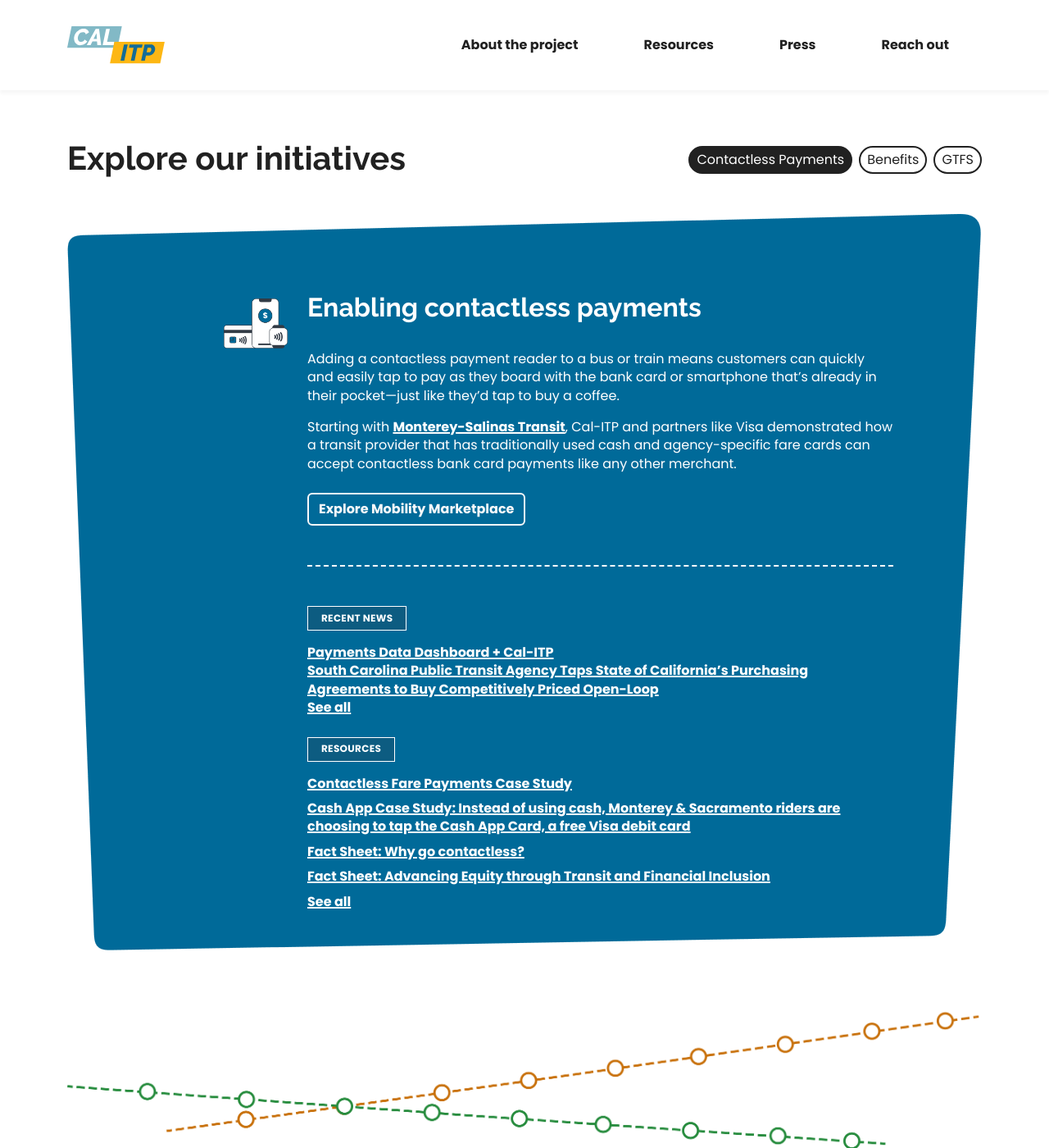
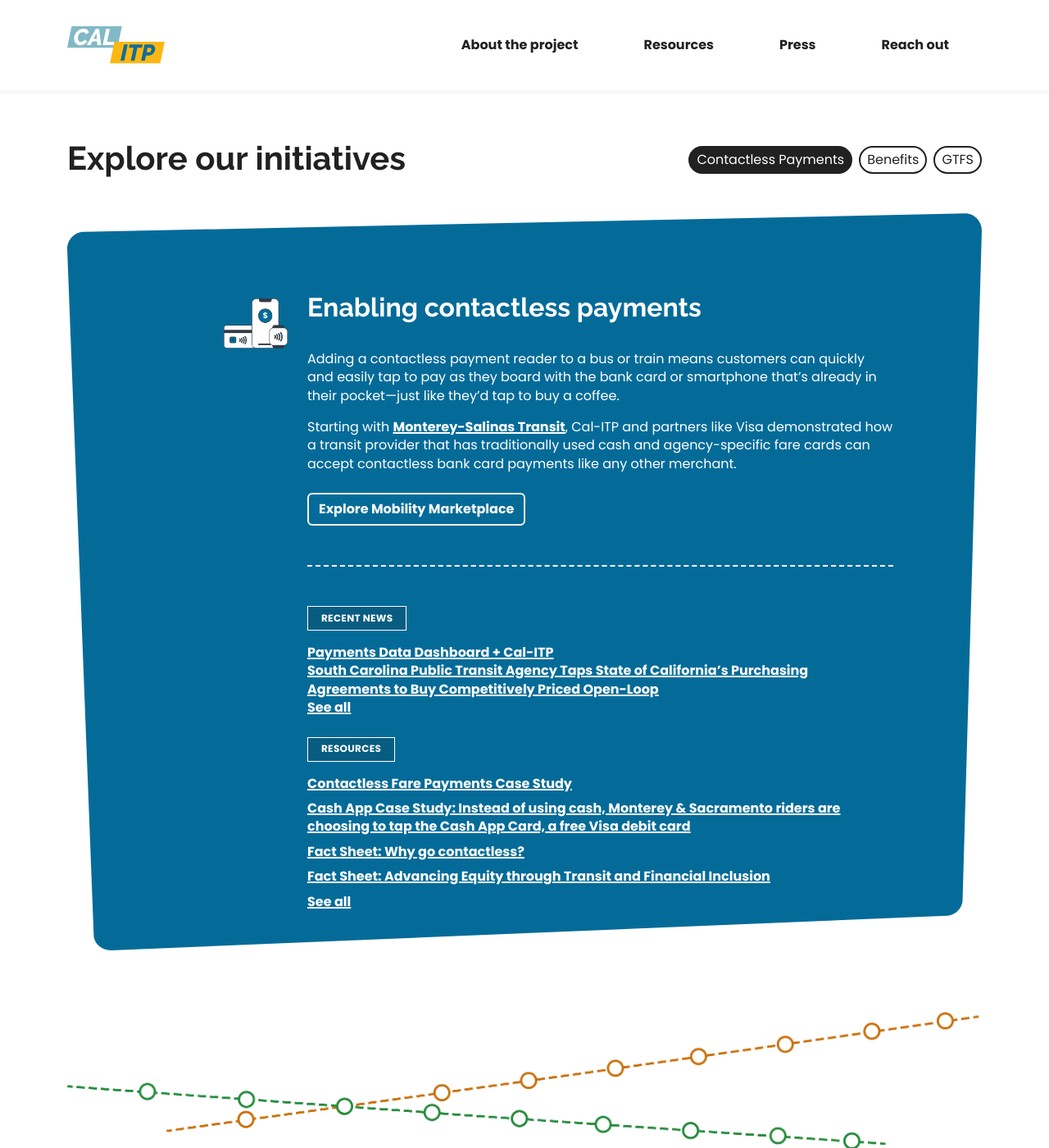
Before and after one commit to cal-itp/calitp.org, a Jekyll site: the page built from src/index.html, in a window 1280 px wide and 1400 px high, scrolled down 1939 px. Shown: the whole window at 82% size. Built offline with Jekyll 4.4.1, drawn with Linux system fonts in a browser that asks for light colours.

Commit message:
fix(rhombus): use clip-path svg with rounded corners for all pages

```diff
--- /dev/null
+++ b/src/_includes/clipped.html
@@ -0,0 +1,3 @@
+<svg class="position-absolute">
+  <clipPath id="my-clip-path" clipPathUnits="objectBoundingBox"><path d="M0,0.081 C-0.001,0.051,0.007,0.026,0.018,0.026 L0.981,0 C0.992,0,1,0.025,1,0.055 L0.981,0.902 C0.981,0.928,0.973,0.949,0.963,0.95 L0.042,1 C0.033,1,0.025,0.98,0.024,0.953 L0,0.081"></path></clipPath>
+</svg>
--- a/src/_includes/initiatives.html
+++ b/src/_includes/initiatives.html
@@ -1,3 +1,7 @@
+<svg class="position-absolute">
+  <clipPath id="my-clip-path" clipPathUnits="objectBoundingBox"><path d="M0,0.048 C0,0.036,0.008,0.025,0.018,0.025 L0.982,0 C0.992,0,1,0.011,1,0.023 L0.979,0.931 C0.979,0.942,0.972,0.952,0.962,0.953 L0.048,1 C0.038,1,0.029,0.991,0.029,0.979 L0,0.048"></path></clipPath>
+</svg>
+
 <div class="row d-flex justify-content-between">
   <div class="col-12 col-lg-6">
     <h2 class="h1 text-center text-lg-start">Explore our initiatives</h2>
@@ -27,14 +31,14 @@
 <div class="tab-content " id="pills-tabContent">
   {% for initiative in site.data.initiatives %}
     <div
-      class="tab-pane fade rhombus-parent {{ initiative.active }}"
+      class="tab-pane fade {{ initiative.active }}"
       id="pills-{{ initiative.slug }}"
       role="tabpanel"
       aria-labelledby="pills-{{ initiative.slug }}-tab"
       tabindex="0">
       <div
         id="{{ initiative.id }}"
-        class="px-5 px-md-3 py-5 my-4 rhombus-1"
+        class="px-5 px-md-3 py-5 my-4 clipped"
         style=" background-color: var({{ initiative.class }})">
         <div class="row pt-5">
           <picture class="col-12 col-md-2 col-lg-2 offset-md-1 d-flex justify-content-md-end align-self-md-start justify-content-center">
--- a/src/index.html
+++ b/src/index.html
@@ -141,8 +141,16 @@
   </div>
 </section>
 
-<section class="row justify-content-md-center mt-5 mb-5 pb-5 rhombus-parent">
-  <div class="background-slate-5 shadow pt-3 pt-md-5 px-3 col-md-4 col-12 text-center rhombus-2">
+<svg class="position-absolute">
+  <clipPath id="my-clip-path-start" clipPathUnits="objectBoundingBox"><path d="M0.004,0.075 C0,0.034,0.029,0,0.066,0.002 L0.947,0.051 C0.979,0.052,1,0.081,1,0.116 V0.936 C1,0.973,0.977,1,0.944,1 H0.147 C0.117,1,0.091,0.977,0.088,0.943 L0.004,0.075"></path></clipPath>
+</svg>
+
+<svg class="position-absolute">
+  <clipPath id="my-clip-path-end" clipPathUnits="objectBoundingBox"><path d="M0.041,0.125 C0.043,0.092,0.066,0.066,0.096,0.063 L0.878,0 C0.91,-0.003,0.939,0.024,0.941,0.06 L1,0.929 C1,0.967,0.977,1,0.942,1 H0.061 C0.027,1,0,0.968,0.002,0.931 L0.041,0.125"></path></clipPath>
+</svg>
+
+<section class="row justify-content-md-center mt-5 mb-5 pb-5 ">
+  <div class="background-slate-5 shadow pt-3 pt-md-5 px-3 col-md-4 col-12 text-center clipped-start">
     <picture><img
         src="images/connect.png"
         alt="Two thought bubbles with dashes of various lengths, meant to represent words in a conversation"
@@ -165,7 +173,7 @@
   <div class="col-md-auto">
     &nbsp;
   </div>
-  <div class="background-slate-5 shadow pt-3 pt-md-5 px-md-5 px-3 col-md-4 col-12 text-center rhombus-3">
+  <div class="background-slate-5 shadow pt-3 pt-md-5 px-md-5 px-3 col-md-4 col-12 text-center clipped-end">
     <picture><img
         src="images/stay-up-to-date.png"
         alt="A bus nearly surrounded by a semicircular arrow, meant to indicate that transit content is being refreshed"
@@ -186,5 +194,3 @@
     </p>
   </div>
 </section>
-
-{% include rounded.html %}
--- a/src/press.html
+++ b/src/press.html
@@ -3,9 +3,10 @@
 permalink: /press
 ---
 
-<div class="rhombus-parent">
+{% include clipped.html %}
+
 <div class="row justify-content-center">
-    <div class="background-calitp-blue rhombus-1 mt-5 mb-4 col-10 py-5 px-4 px-md-0">
+  <div class="clipped background-calitp-blue rhombus-1 mt-5 mb-4 col-10 py-5 px-4 px-md-0">
     <div class="offset-md-2 col-md-8 py-5 px-4 px-md-0">
       <h1 class="text-white">Press</h1>
       <p class="text-white">Below you’ll find news about Cal-ITP and our initiatives, including press releases and media coverage about new launches and project milestones. Interested in getting in touch? Reach out to us at <a
@@ -14,7 +15,6 @@
       class="fw-bolder text-white"
       href="mailto:hello@calitp.org">hello@calitp.org</a>.</span></p>
       {% include pills.html tags=site.data.press_tags %}
-      </div>
     </div>
   </div>
 </div>
--- a/src/stylesheets/main.css
+++ b/src/stylesheets/main.css
@@ -7,13 +7,6 @@
   --bs-border-style: dashed;
   --bs-body-line-height: 1.4;
   --header-nav-height: 110px;
-  --tw-translate-x: 0;
-  --tw-translate-y: 0;
-  --tw-rotate: 0;
-  --tw-skew-x: 0;
-  --tw-skew-y: 0;
-  --tw-scale-x: 1;
-  --tw-scale-y: 1;
 }
 
 body {
@@ -86,6 +79,10 @@
 a,
 li {
   font-size: 1rem;
+}
+
+a {
+  -webkit-tap-highlight-color: transparent;
 }
 
 .small-caps {
@@ -169,20 +166,6 @@
 
 footer nav .links a:hover {
   color: var(--calitp-gray-2) !important;
-}
-
-/* Shared */
-
-.rhombus-parent {
-  filter: none;
-  -webkit-filter: none;
-  clip-path: none;
-}
-
-.rhombus-1,
-.rhombus-2,
-.rhombus-3 {
-  border-radius: 1.25rem;
 }
 
 /* Press Release */
@@ -272,6 +255,7 @@
 
 .black-on-white .nav-pills .nav-link:hover {
   border-color: rgba(33, 33, 33, 0.8);
+  filter: none;
 }
 
 .white-on-color .nav-pills {
@@ -281,14 +265,25 @@
 
 .white-on-color .nav-pills .nav-link {
   border-color: var(--bs-white);
+  filter: none;
 }
 
 .white-on-color .nav-pills .nav-link:not(.active) {
   color: var(--bs-white);
+  filter: none;
 }
 
 .white-on-color .nav-pills .nav-link:hover {
   border-color: rgba(var(--bs-white-rgb), 0.8);
+  filter: none;
+}
+
+.clipped,
+.clipped-start,
+.clipped-end {
+  -webkit-clip-path: none;
+  clip-path: none;
+  border-radius: 1.25rem;
 }
 
 @media (min-width: 992px) {
@@ -308,27 +303,25 @@
     --bs-nav-link-padding-y: 0;
   }
 
-  .rhombus-parent {
-    filter: url("#rounded");
-    -webkit-filter: url("#rounded");
-    overflow: hidden;
-    z-index: 1;
-    transform: translate3d(var(--tw-translate-x), var(--tw-translate-y), 0) rotate(var(--tw-rotate)) skewX(var(--tw-skew-x))
-      skewY(var(--tw-skew-y)) scaleX(var(--tw-scale-x)) scaleY(var(--tw-scale-y));
-    -webkit-transform: translate3d(var(--tw-translate-x), var(--tw-translate-y), 0) rotate(var(--tw-rotate))
-      skewX(var(--tw-skew-x)) skewY(var(--tw-skew-y)) scaleX(var(--tw-scale-x)) scaleY(var(--tw-scale-y));
+  .clipped,
+  .clipped-start,
+  .clipped-end {
+    border-radius: 0;
   }
 
-  .rhombus-1 {
-    clip-path: polygon(0 3%, 100% 0, 96% 98%, 3% 100%);
+  .clipped {
+    -webkit-clip-path: url(#my-clip-path);
+    clip-path: url(#my-clip-path);
   }
 
-  .rhombus-2 {
-    clip-path: polygon(8% 10%, 91% 2.5%, 100% 100%, 0 100%);
+  .clipped-start {
+    -webkit-clip-path: url(#my-clip-path-start);
+    clip-path: url(#my-clip-path-start);
   }
 
-  .rhombus-3 {
-    clip-path: polygon(0 0, 100% 9%, 100% 100%, 7% 100%);
+  .clipped-end {
+    -webkit-clip-path: url(#my-clip-path-end);
+    clip-path: url(#my-clip-path-end);
   }
 }
 
```
Also changed, not shown: src/resources.html (+3 -5 lines). Lines whose indentation alone changed are shown as unchanged.
